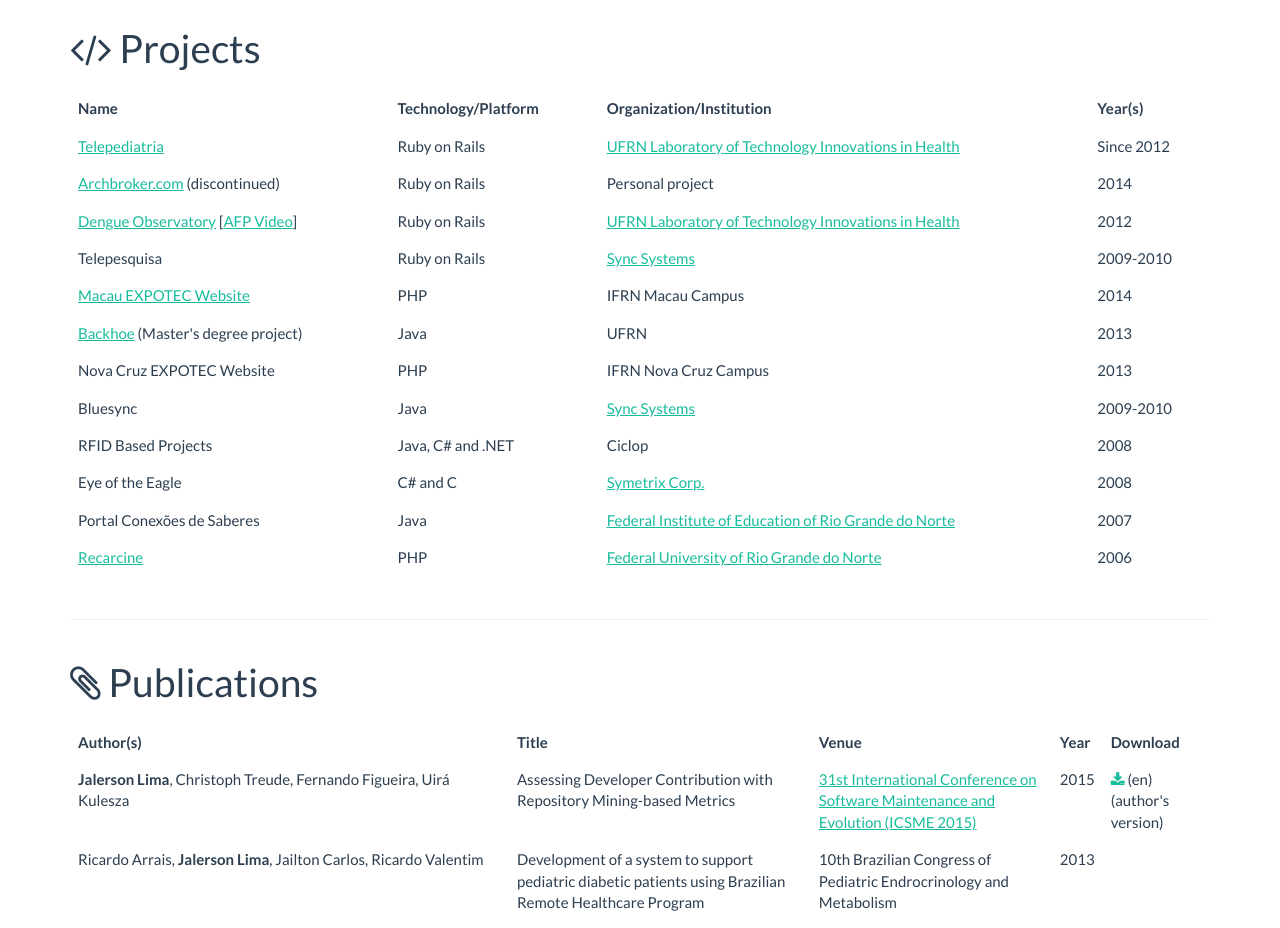
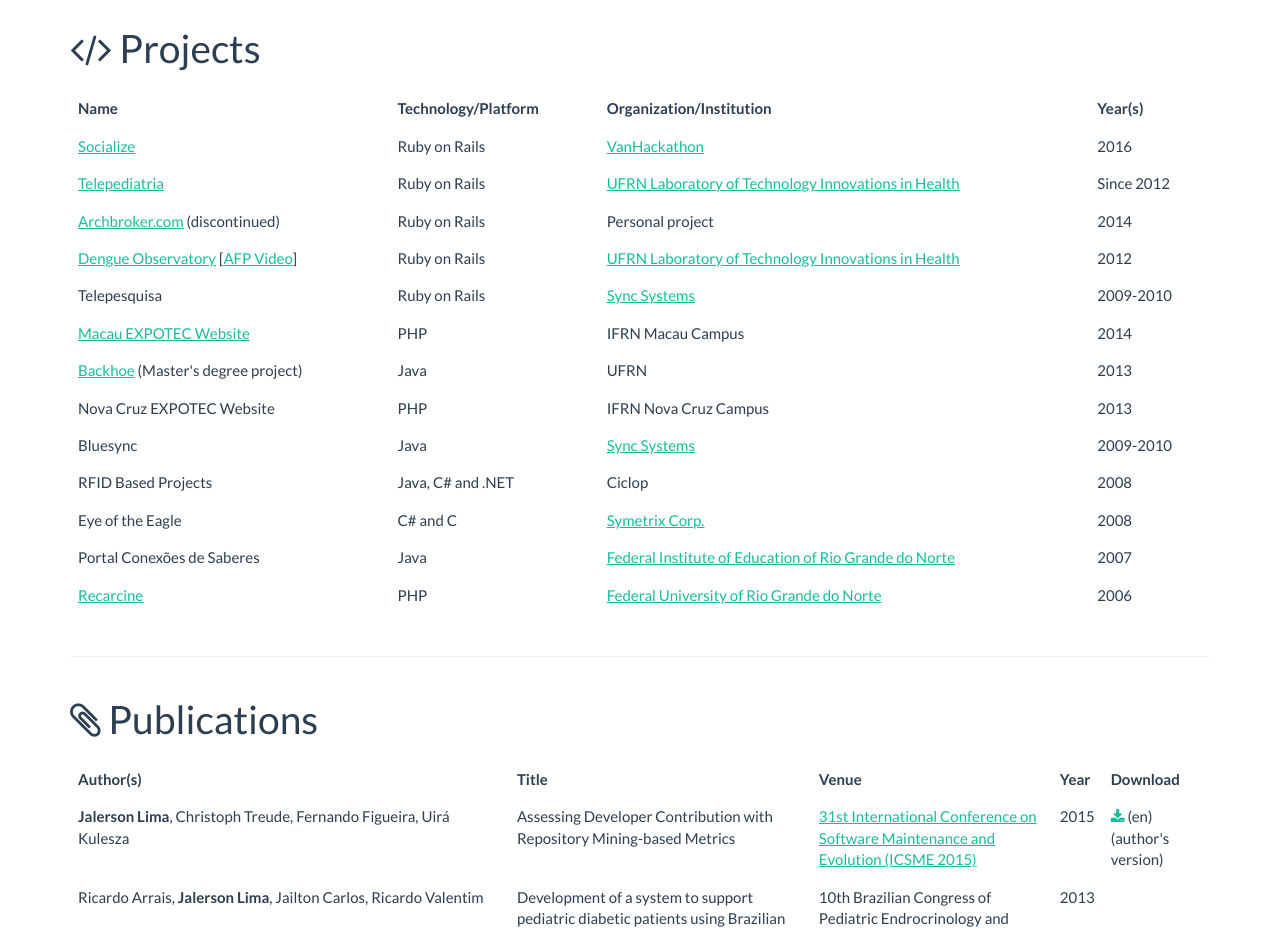
Before and after one commit to jalerson/jalerson.github.io, a plain HTML site: page index.html in a window 1280 px wide. Shown: the part 1400-2328 px from the top of the page. Drawn offline with nearby package versions, Linux system fonts and the light colour scheme.

Commit message:
Including Socialize project.

```diff
--- a/index.html
+++ b/index.html
@@ -198,6 +198,12 @@
             </thead>
             <tbody>
               <tr>
+                <td><a href="https://github.com/jalerson/socialize" target="_blank">Socialize</a></td>
+                <td>Ruby on Rails</td>
+                <td><a href="http://vanhackathon.devpost.com/" target="_blank">VanHackathon</a></td>
+                <td>2016</td>
+              </tr>
+              <tr>
                 <td><a href="http://telepediatria.telessaude.ufrn.br" target="_blank">Telepediatria</a></td>
                 <td>Ruby on Rails</td>
                 <td><a href="http://www.lais.huol.ufrn.br/" target="_blank">UFRN Laboratory of Technology Innovations in Health</a></td>
```
